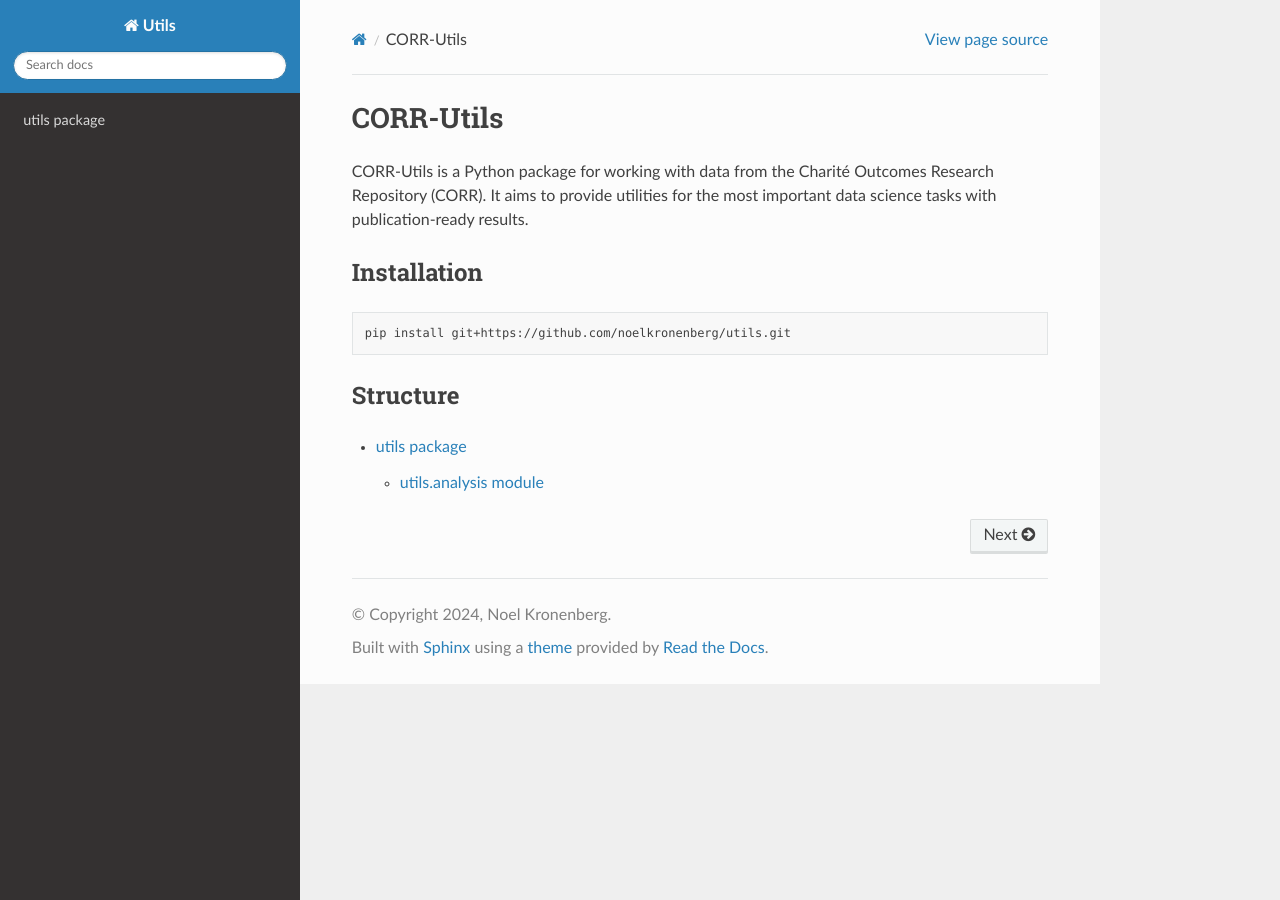
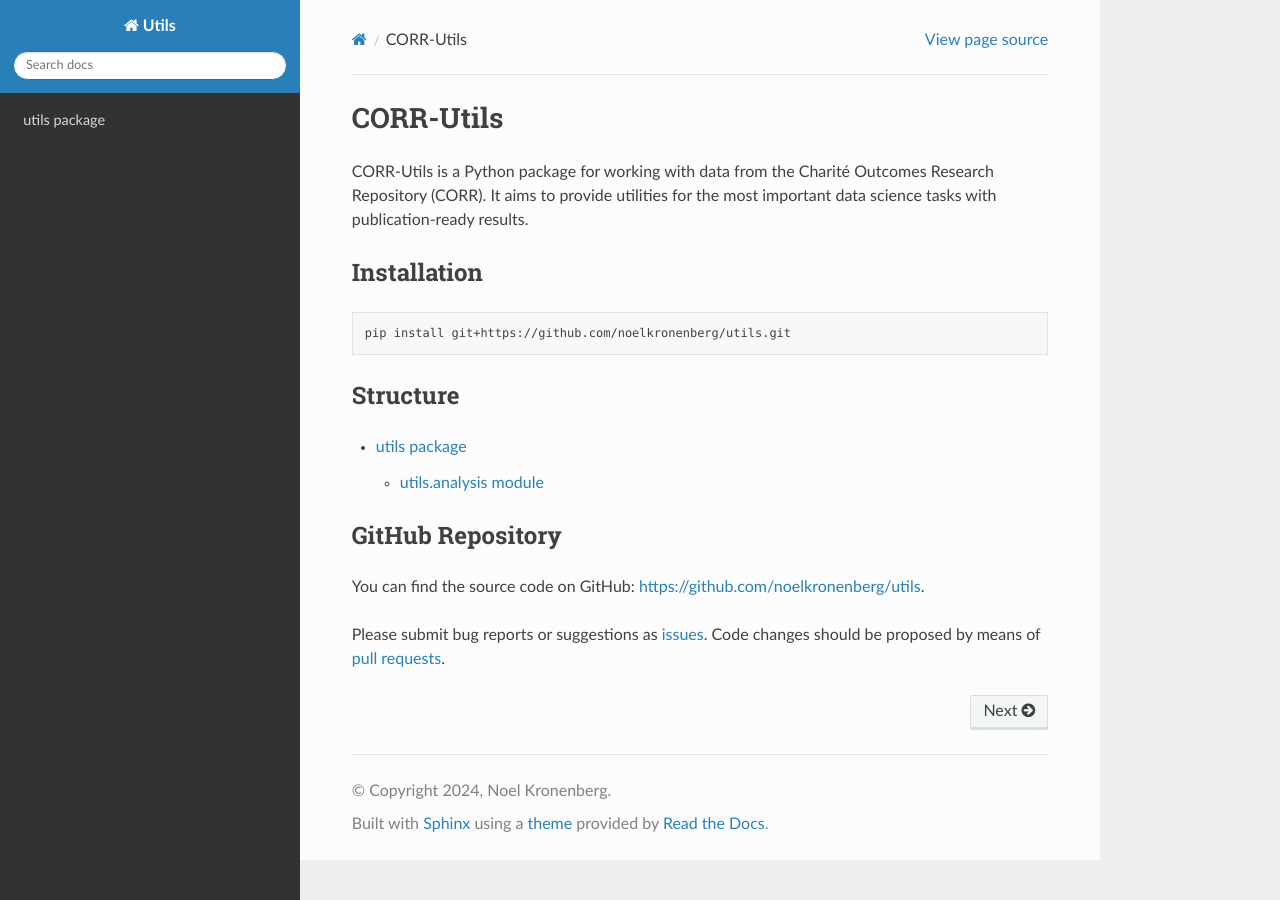
Before and after one commit to noelkronenberg/utils, a Sphinx documentation site: the page built from docs/source/index.rst, in a window 1280 px wide. Built offline with Sphinx 7.4.7 and the Read the Docs theme 3.1.0, drawn with Linux system fonts in a browser that asks for light colours.

Commit message:
added GitHub links

```diff
--- a/docs/source/index.rst
+++ b/docs/source/index.rst
@@ -21,3 +21,10 @@ Structure
    :maxdepth: 4
 
    utils
+
+GitHub Repository
+-----------------
+
+You can find the source code on GitHub: `https://github.com/noelkronenberg/utils <https://github.com/noelkronenberg/utils>`_.
+
+Please submit bug reports or suggestions as `issues <https://github.com/noelkronenberg/utils/issues>`_. Code changes should be proposed by means of `pull requests <https://github.com/noelkronenberg/utils/pulls>`_.
```
